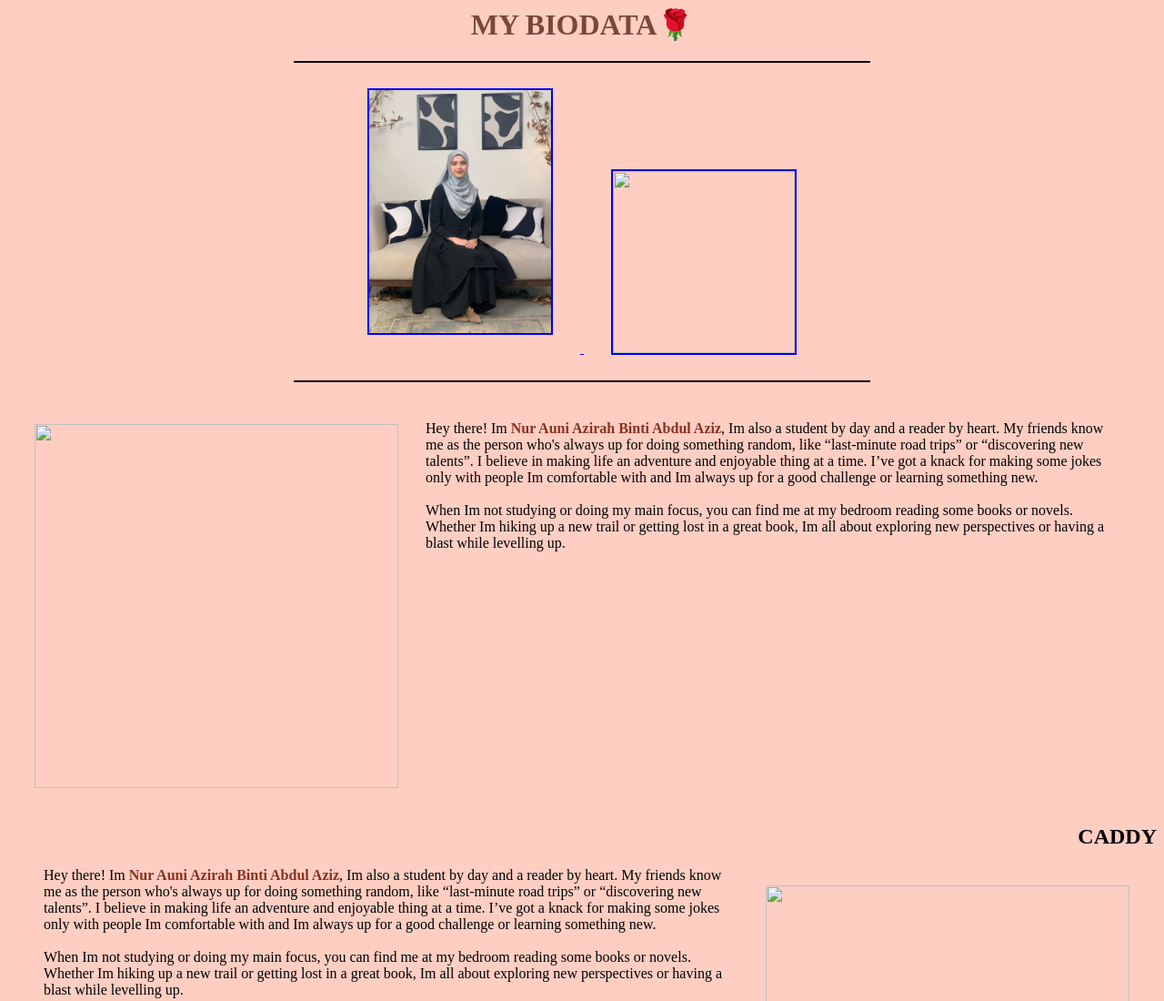
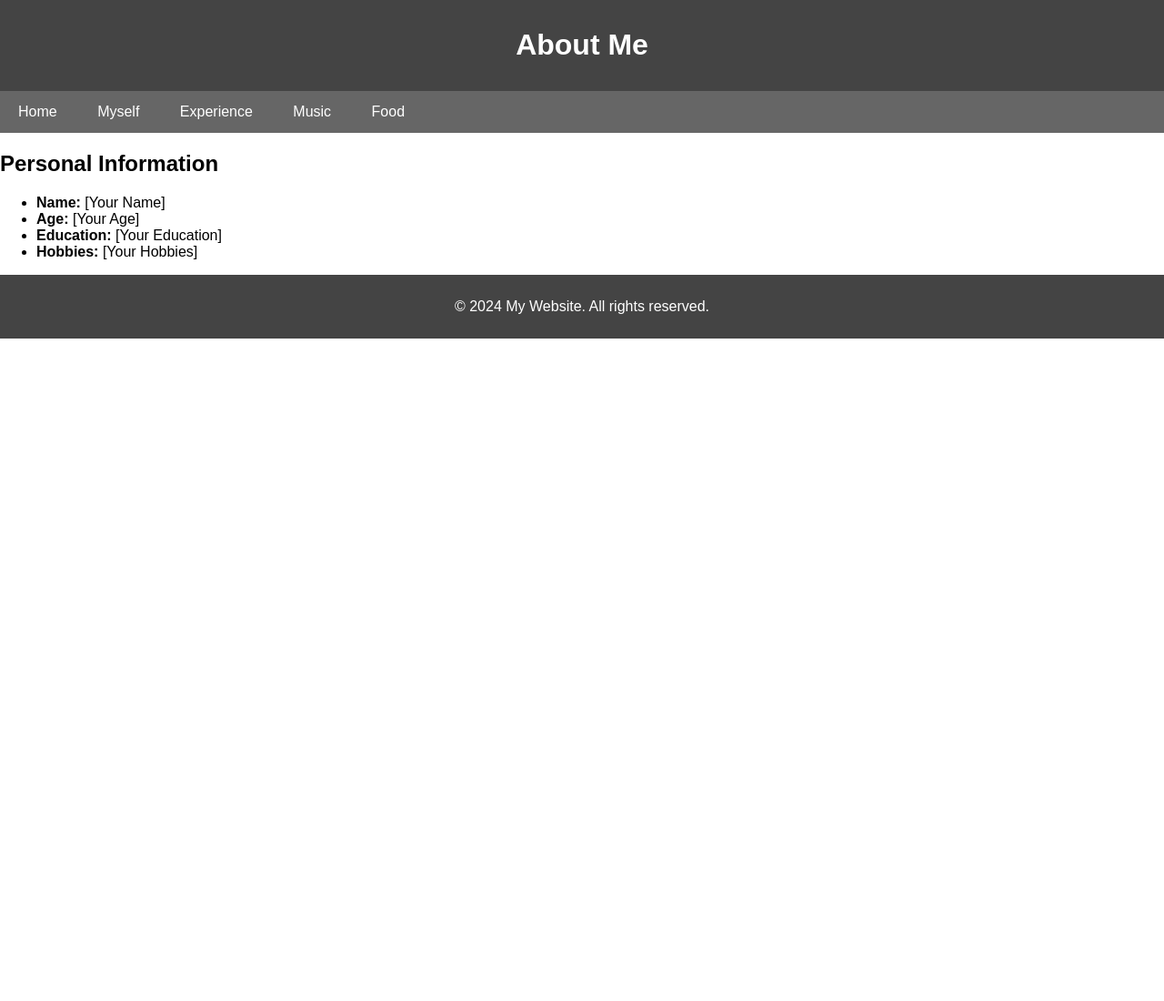
Before and after one commit to auniazirah/WebsiteProject, a plain HTML site: page biodata.html in a window 1280 px wide. Shown: the top 1100 px of the page at 91% size. After the commit the page ends 800 px from the top, so only its background shows below. Drawn offline with Linux system fonts and the light colour scheme.

Commit message:
Update biodata.html

```diff
--- a/biodata.html
+++ b/biodata.html
@@ -1,66 +1,36 @@
-<html>
-    <head>
-        <title>Biodata🪶</title>
-    </head>
+<!DOCTYPE html>
+<html lang="en">
+<head>
+    <meta charset="UTF-8">
+    <meta name="viewport" content="width=device-width, initial-scale=1.0">
+    <title>My Website - Biodata</title>
+    <link rel="stylesheet" href="style.css">
+</head>
+<body>
+    <header>
+        <h1>About Me</h1>
+    </header>
 
-    <style>
-        body
-        {
-            background-image: url(images/mugcake.jpg);
-        }
-    </style>
+    <nav>
+        <a href="index.html">Home</a>
+        <a href="biodata.html">Myself</a>
+        <a href="experience.html">Experience</a>
+        <a href="music.html">Music</a>
+        <a href="food.html">Food</a>
+    </nav>
 
- <body bgcolor="#ffcec3">
+    <main>
+        <h2>Personal Information</h2>
+        <ul>
+            <li><b>Name:</b> [Your Name]</li>
+            <li><b>Age:</b> [Your Age]</li>
+            <li><b>Education:</b> [Your Education]</li>
+            <li><b>Hobbies:</b> [Your Hobbies]</li>
+        </ul>
+    </main>
 
-
-        <center>
-             <h1><font color="#79473c">MY BIODATA🌹</font></h1>
-        </center>
-
-            <hr size="2" color="black" width="50%">
-
-                <div align="center">
-
-                    <a href="images/photo_2024-11-05_14-39-22.jpg">
-                        <img src="images/photo_2024-11-05_14-39-22.jpg"
-                        width="200" border="2" hspace="30" vspace="20">
-                    </a>
-
-                    <a href="images/mugcake.jpg">
-                        <img src="images/mugcake.jpg"
-                        width="200" border="2" hspace="30" vspace="20">
-                    </a>
-                </div>
-
-            <hr size="2" color="black" width="50%">
-
-            <br>
-
-            <img src="images/photo_2024-11-05_13-39-24.jpg" height="400"
-            style="float: left;" hspace="30" vspace="20">
-
-        <blockquote>
-          Hey there! Im <b><font color="#89311e">Nur Auni Azirah Binti Abdul Aziz</font></b>, Im also a student by day and a reader by heart. My friends know me as the person who's always up for doing something random, like “last-minute road trips” or “discovering new talents”. I believe in making life an adventure and enjoyable thing at a time. I’ve got a knack for making some jokes only with people Im comfortable with and Im always up for a good challenge or learning something new.
-          <br>
-          <br>
-          When Im not studying or doing my main focus, you can find me at my bedroom reading some books or novels. Whether Im hiking up a new trail or getting lost in a great book, Im all about exploring new perspectives or having a blast while levelling up.
-        </blockquote>
-
-               <br clear="all">
-
-                <h2 align="right"> CADDY</h2>
-
-                <img src="images/photo_2024-11-05_13-39-24.jpg" height="400"
-                style="float: right;" hspace="30" vspace="20">
-
-            <blockquote>
-               Hey there! Im <b><font color="#89311e">Nur Auni Azirah Binti Abdul Aziz</font></b>, Im also a student by day and a reader by heart. My friends know me as the person who's always up for doing something random, like “last-minute road trips” or “discovering new talents”. I believe in making life an adventure and enjoyable thing at a time. I’ve got a knack for making some jokes only with people Im comfortable with and Im always up for a good challenge or learning something new.
-              <br>
-              <br>
-               When Im not studying or doing my main focus, you can find me at my bedroom reading some books or novels. Whether Im hiking up a new trail or getting lost in a great book, Im all about exploring new perspectives or having a blast while levelling up.
-            </blockquote>
-
-
-
-    </body>
+    <footer>
+        <p>&copy; 2024 My Website. All rights reserved.</p>
+    </footer>
+</body>
 </html>
```
